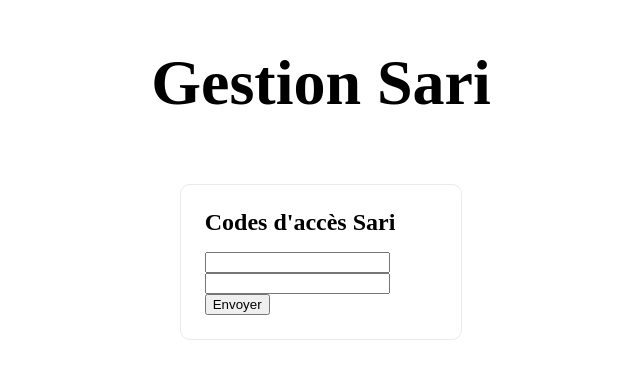
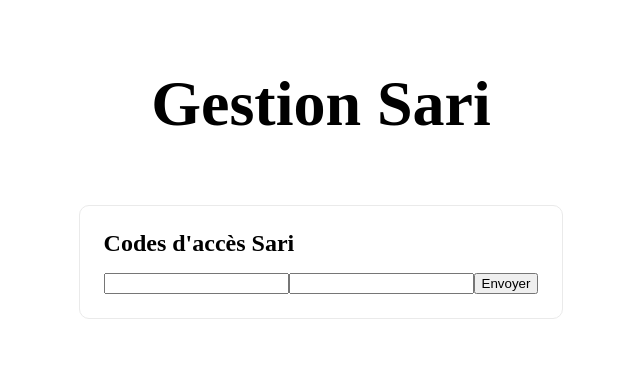
Before and after one commit to jmporchet/next-pup, a Next.js app: page / in a window 1280 px wide. Shown: the part 207-586 px from the top of the page, without its empty margins (319-959 px from the left). Built offline with nearby package versions, Linux system fonts and the light colour scheme.

Commit message:
style: remove flexBasis

```diff
--- a/styles/Home.module.css
+++ b/styles/Home.module.css
@@ -63,7 +63,7 @@
 
 .card {
   margin: 1rem;
-  flex-basis: 45%;
+  /* flex-basis: 45%; */
   padding: 1.5rem;
   text-align: left;
   color: inherit;
```
